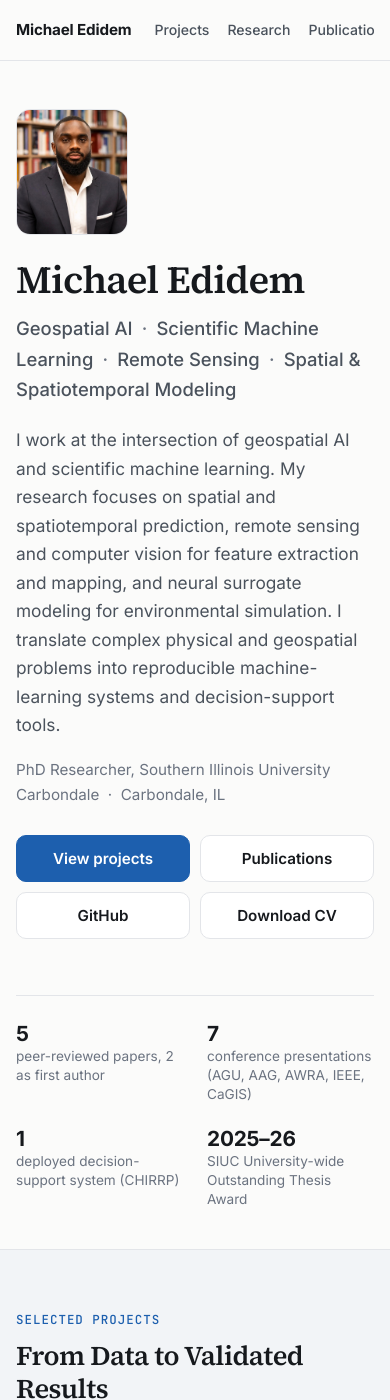
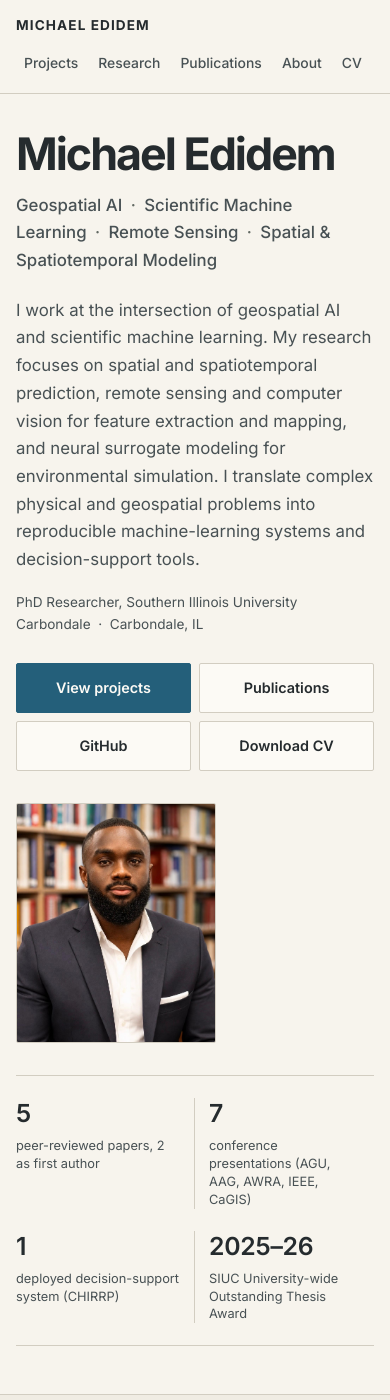
Before and after one commit to mikedidem/medidem, a Jekyll site: the page built from _pages/home.html, in a window 390 px wide and 1400 px high. Built offline with Jekyll 4.4.1, drawn with Linux system fonts in a browser that asks for light colours.

Commit message:
Switch to atlas theme with groundwater results explorer
Warm paper-and-ink palette replaces the dark console look. Results
explorer reads the six reported evaluation results from a data file.

```diff
--- a/_layouts/portfolio.html
+++ b/_layouts/portfolio.html
@@ -1,5 +1,5 @@
 <!doctype html>
-<html lang="en">
+<html lang="en" data-theme="light">
 <head>
   <meta charset="utf-8">
   <meta name="viewport" content="width=device-width, initial-scale=1">
@@ -23,6 +23,7 @@
   <link rel="preconnect" href="https://fonts.gstatic.com" crossorigin>
   <link href="https://fonts.googleapis.com/css2?family=Inter:wght@400;500;600;700&family=Source+Serif+4:opsz,wght@8..60,600&family=JetBrains+Mono:wght@400;500&display=swap" rel="stylesheet">
   <link rel="stylesheet" href="{{ '/assets/css/portfolio.css' | relative_url }}">
+  <link rel="stylesheet" href="{{ '/assets/css/atlas.css' | relative_url }}">
 
   <script>
     (function () {
@@ -49,7 +50,7 @@
             <a href="{{ link.url | relative_url }}"{% if link_path != "/" and page.url == link_path %} aria-current="page"{% endif %}>{{ link.title }}</a>
           {% endif %}
         {% endfor %}
-        <button class="theme-toggle" type="button" aria-label="Toggle dark mode" title="Toggle dark mode">
+        <button class="theme-toggle" type="button" aria-label="Switch color theme" title="Switch color theme">
           <svg class="icon-moon" viewBox="0 0 24 24" width="18" height="18" aria-hidden="true"><path fill="currentColor" d="M21 12.8A9 9 0 1 1 11.2 3a7 7 0 0 0 9.8 9.8z"/></svg>
           <svg class="icon-sun" viewBox="0 0 24 24" width="18" height="18" aria-hidden="true"><circle cx="12" cy="12" r="4.5" fill="currentColor"/><g stroke="currentColor" stroke-width="2" stroke-linecap="round"><path d="M12 1.5v2.5M12 20v2.5M1.5 12H4M20 12h2.5M4.6 4.6l1.8 1.8M17.6 17.6l1.8 1.8M4.6 19.4l1.8-1.8M17.6 6.4l1.8-1.8"/></g></svg>
         </button>
@@ -78,13 +79,13 @@
       if (!btn) return;
       btn.addEventListener('click', function () {
         var root = document.documentElement;
-        var current = root.getAttribute('data-theme') ||
-          (window.matchMedia('(prefers-color-scheme: dark)').matches ? 'dark' : 'light');
+        var current = root.getAttribute('data-theme') || 'light';
         var next = current === 'dark' ? 'light' : 'dark';
         root.setAttribute('data-theme', next);
         try { localStorage.setItem('color-scheme', next); } catch (e) {}
       });
     })();
   </script>
+  <script src="{{ '/assets/js/groundwater-explorer.js' | relative_url }}" defer></script>
 </body>
 </html>
--- /dev/null
+++ b/assets/css/atlas.css
@@ -0,0 +1,154 @@
+/* Research atlas: paper, ink and scientific figures. */
+:root, :root[data-theme="light"] {
+  --bg:#f7f4ed; --surface:#fcfaf5; --surface-2:#eee9df; --band:#f0ece3;
+  --text:#252b2e; --text-2:#485154; --muted:#626963; --border:#d2cdc1;
+  --accent:#245f7a; --accent-hover:#163f53; --accent-soft:#e7eef0; --good:#356649;
+  --terrain:#806344; --shadow:none; --display:"Inter",sans-serif; --radius:2px; color-scheme:light;
+}
+:root[data-theme="dark"] {
+  --bg:#1e2528; --surface:#252e31; --surface-2:#313b3e; --band:#222a2d;
+  --text:#ede8dc; --text-2:#c5c7bf; --muted:#a7afa7; --border:#4d5756;
+  --accent:#a3c5d2; --accent-hover:#c8e2eb; --accent-soft:#303f45; --good:#b5c9ad;
+  --terrain:#cfb694; --shadow:none; color-scheme:dark;
+}
+body { background:var(--bg); font-size:17px; }
+.container { max-width:1200px; }
+h1,h2 { font-weight:650; }
+h1 { font-size:clamp(3rem,6vw,5.1rem); letter-spacing:-.065em; }
+h2 { letter-spacing:-.045em; }
+.site-header__inner { min-height:76px; }
+.site-brand::before { content:none; }
+.site-nav a { font-size:.82rem; }
+.site-nav a:hover { color:var(--accent); }
+a:focus-visible,button:focus-visible,select:focus-visible { outline:3px solid var(--accent); outline-offset:5px; }
+.hero { position:relative; overflow:hidden; padding:80px 0 48px; }
+.hero__grid { grid-template-columns:minmax(0,1fr) 280px; gap:64px; }
+.hero__photo { width:280px; height:340px; border-radius:18px; object-fit:cover; object-position:center 20%; border:1px solid var(--border); box-shadow:var(--shadow); }
+.hero__tagline { color:var(--accent); font-size:1.03rem; max-width:600px; }
+.hero__summary { font-size:1rem; max-width:600px; }
+.hero__meta { font-size:.85rem; color:var(--text-2); }
+.hero .eyebrow { font-size:.7rem; letter-spacing:.16em; margin-bottom:22px; }
+.btn { border-radius:7px; font-size:.85rem; padding:12px 16px; transition:transform .2s,border-color .2s; }
+.btn:hover { transform:translateY(-2px); }
+.btn--primary,.btn--primary:hover { color:var(--surface)!important; }
+:root[data-theme="dark"] .btn--primary { color:var(--bg)!important; }
+.stats { gap:14px; border:0; padding:0; margin-top:42px; }
+.stat { background:var(--surface); border:1px solid var(--border); border-radius:10px; padding:20px; position:relative; }
+.stat::before { content:''; position:absolute; top:0; left:20px; width:28px; height:2px; background:var(--accent); }
+.stat__value { font:500 1.8rem var(--mono); color:var(--accent); margin-bottom:9px; }
+.stat__label { font-size:.76rem; color:var(--text-2); }
+.section { padding:80px 0; }
+.section-head { margin-bottom:32px; }
+.eyebrow { font-size:.7rem; letter-spacing:.13em; }
+.project__kicker { color:var(--accent); font-size:.67rem; }
+.project,.flagship { transition:border-color .25s,box-shadow .25s; }
+.project:hover,.flagship:hover { border-color:var(--accent); box-shadow:none; }
+.flagship h3 { font-family:var(--font); font-size:1.5rem; }
+.flagship__body { padding:32px; grid-template-columns:1fr; }
+.metric__value { color:var(--accent); }
+.current { border-style:solid; border-color:var(--border); background:var(--surface); }
+.theme__num { font-size:.75rem; }
+.cta,:root[data-theme="dark"] .cta { background:var(--band); color:var(--text); border-top:1px solid var(--border); }
+.explorer { padding:26px 30px; background:var(--surface); border-bottom:1px solid var(--border); }
+.explorer__head { display:flex; align-items:start; justify-content:space-between; gap:24px; margin-bottom:20px; }
+.explorer h3 { font-size:1.15rem; margin:0; }
+.explorer__controls { display:flex; gap:14px; flex-wrap:wrap; }
+.explorer label { display:grid; gap:6px; font:.65rem var(--mono); color:var(--muted); text-transform:uppercase; letter-spacing:.08em; }
+.explorer select { background:var(--bg); border:1px solid var(--border); border-radius:6px; color:var(--text); padding:10px 30px 10px 12px; font: .8rem var(--font); min-height:42px; }
+.explorer__readout { display:grid; grid-template-columns:repeat(3,1fr); gap:14px; }
+.readout { padding:18px; border:1px solid var(--border); border-radius:9px; background:var(--bg); }
+.readout span { display:block; font:.65rem var(--mono); color:var(--muted); margin-bottom:10px; }
+.readout strong { font:500 clamp(1.35rem,3vw,2rem) var(--mono); color:var(--accent); }
+.readout small { display:block; font-size:.72rem; color:var(--muted); margin-top:8px; }
+.residual-plot { margin:22px 0; }
+.residual-plot__title { font:.7rem var(--mono); color:var(--text-2); margin-bottom:16px; }
+.residual-row { display:grid; grid-template-columns:80px 1fr 66px; align-items:center; gap:12px; font:.72rem var(--mono); margin:13px 0; }
+.residual-track { height:12px; background:var(--surface-2); position:relative; border-radius:3px; }
+.residual-track::after { content:''; position:absolute; left:25%; top:-4px; height:20px; width:1px; background:var(--text-2); }
+.residual-bar { display:block; height:100%; background:var(--muted); border-radius:3px; transition:width .35s,background .25s; }
+.residual-row[data-selected="true"] .residual-bar { background:var(--accent); box-shadow:none; }
+.residual-row[data-selected="true"] { color:var(--accent); }
+.explorer__note { font-size:.85rem; color:var(--text-2); margin-bottom:10px; }
+.explorer__source { font-size:.72rem; color:var(--muted); margin:0; }
+.explorer__table { font-size:.8rem; }
+.explorer__table summary { cursor:pointer; color:var(--accent); margin:14px 0; }
+.explorer__table .table-wrap { margin:12px 0; }
+.js-only { display:none; }
+.explorer.is-ready .js-only { display:flex; }
+@media(max-width:900px) { .hero__grid { gap:32px; grid-template-columns:minmax(0,1fr) 220px; } .hero__photo { width:220px; height:280px; } .explorer__head { flex-direction:column; } }
+@media(max-width:720px) {
+ .site-header__inner { flex-direction:column; align-items:flex-start; gap:8px; padding-top:14px; padding-bottom:10px; }
+ .site-nav { width:100%; } .site-nav a { padding:8px; } html { scroll-padding-top:120px; }
+ .hero { padding-top:42px; } .hero__grid { grid-template-columns:1fr; } .hero__photo { width:200px; height:240px; order:0; justify-self:start; }
+ .stats { gap:10px; } .stat { padding:15px; } .stat__value { font-size:1.5rem; }
+ .section { padding:56px 0; } .explorer { padding:20px; } .explorer__readout { grid-template-columns:1fr; gap:10px; }
+ .readout { display:grid; grid-template-columns:1fr 1fr; align-items:center; padding:14px; } .readout span { margin:0; } .readout small { grid-column:2; }
+ .residual-row { grid-template-columns:65px 1fr 55px; gap:8px; font-size:.65rem; }
+ .flagship__body { padding:24px 20px; } .hero .btn-row { gap:8px; }
+}
+@media(prefers-reduced-motion:reduce) { *,*::before,*::after { animation:none!important; transition:none!important; } html { scroll-behavior:auto; } }
+/* Figure plates and editorial hierarchy */
+h1 { font-size:clamp(2.8rem,5.3vw,4.6rem); letter-spacing:-.045em; }
+h2 { font-size:clamp(1.8rem,3vw,2.4rem); }
+.site-header { background:var(--bg); backdrop-filter:none; }
+.site-brand { letter-spacing:.08em; text-transform:uppercase; font-size:.85rem; }
+.site-header__inner { min-height:70px; }
+.site-nav a { font-size:.87rem; border-radius:0; }
+.eyebrow,.project__kicker,.hero .eyebrow { font-family:var(--font); letter-spacing:.13em; font-weight:600; font-size:.72rem; color:var(--terrain); }
+.hero__tagline { color:var(--text-2); font-size:1.05rem; }
+.hero__summary { font-size:1.05rem; }
+.hero__photo { border-radius:2px; box-shadow:none; }
+.btn,.theme-toggle,.tags li,.status { border-radius:2px; }
+.btn { font-size:.9rem; }
+.btn:hover { transform:none; }
+.opening-plate { margin:48px 0 0; padding:0; }
+.opening-plate img { width:100%; height:auto; border:1px solid var(--border); border-radius:0; }
+.opening-plate figcaption { max-width:900px; margin:12px 0 0; font-size:.85rem; line-height:1.6; color:var(--text-2); }
+.figure-number { font-weight:600; color:var(--terrain); }
+.stats { border-top:1px solid var(--border); border-bottom:1px solid var(--border); margin-top:32px; gap:0; padding:22px 0; }
+.stat { border:0; border-right:1px solid var(--border); background:transparent; border-radius:0; padding:0 22px; }
+.stat:first-child { padding-left:0; } .stat:last-child { border-right:0; }
+.stat::before { content:none; }
+.stat__value { font:600 1.55rem var(--font); color:var(--text); }
+.stat__label { color:var(--text-2); font-size:.8rem; }
+.project,.flagship { border-radius:2px; box-shadow:none; }
+.project__media { padding:12px; }
+.current { border:0; border-top:1px solid var(--border); border-bottom:1px solid var(--border); border-radius:0; background:transparent; padding:26px 0; }
+.metric { border-left:2px solid var(--border); }
+.metric__value { color:var(--text); font-size:1.5rem; }
+.explorer { background:var(--surface); }
+.explorer__readout { border-top:1px solid var(--border); border-bottom:1px solid var(--border); gap:0; }
+.readout { border:0; border-right:1px solid var(--border); border-radius:0; background:transparent; padding:18px; }
+.readout:last-child { border-right:0; }
+.readout span,.explorer label,.residual-plot__title { font-family:var(--font); font-size:.75rem; letter-spacing:.02em; }
+.readout strong { color:var(--text); font:600 clamp(1.35rem,3vw,2rem) var(--font); font-variant-numeric:tabular-nums; }
+.residual-row { font-family:var(--font); font-variant-numeric:tabular-nums; font-size:.8rem; }
+.residual-track,.residual-bar { border-radius:0; }
+.residual-track { background:var(--surface-2); }
+.residual-bar { background:var(--terrain); }
+.explorer select { border-radius:2px; }
+.explorer__note { font-size:.9rem; }
+.explorer__source { font-size:.8rem; }
+.cta h2 { color:var(--text); } .cta p { color:var(--text-2); }
+.cta .btn--light { color:var(--surface); background:var(--accent); border-color:var(--accent); }
+.cta .btn--ghost { color:var(--text); border-color:var(--border); }
+.cta .btn:hover { border-color:var(--accent); }
+.page-body figure img { border-radius:0; border:1px solid var(--border); }
+.page-body .methods-plate { width:min(1100px,calc(100vw - 48px)); margin-left:50%; transform:translateX(-50%); }
+.page-body figcaption { text-align:left; color:var(--text-2); }
+@media(max-width:720px) {
+ .hero { padding-top:36px; } .opening-plate { margin-top:32px; }
+ .stats { gap:22px 0; } .stat { padding:0 14px; } .stat:nth-child(odd) { padding-left:0; } .stat:nth-child(even) { border-right:0; }
+ .readout { border-right:0; border-bottom:1px solid var(--border); } .readout:last-child { border-bottom:0; }
+ .residual-row { font-size:.7rem; } .page-body .methods-plate { width:100%; margin-left:0; transform:none; }
+}
+/* A small cartography side project */
+.side-project { border-top:1px solid var(--border); padding:56px 0; }
+.side-project__grid { display:grid; grid-template-columns:1.1fr 1fr; gap:44px; align-items:center; }
+.side-project h2 { font-size:1.7rem; }
+.side-project p { color:var(--text-2); font-size:.97rem; }
+.cartography-plate { margin:0 0 28px; }
+.side-project .cartography-plate { margin:0; }
+.cartography-plate img { width:100%; height:auto; border:1px solid var(--border); border-radius:0; background:#f6f5df; }
+.cartography-plate figcaption { color:var(--text-2); font-size:.8rem; line-height:1.6; margin-top:10px; }
+@media(max-width:720px) { .side-project__grid { grid-template-columns:1fr; gap:24px; } .side-project { padding:40px 0; } }
--- /dev/null
+++ b/assets/js/groundwater-explorer.js
@@ -0,0 +1,35 @@
+(function () {
+  'use strict';
+  const panel = document.getElementById('groundwater-explorer');
+  if (!panel) return;
+  const source = document.getElementById('groundwater-data');
+  let results;
+  try { results = JSON.parse(source.textContent); } catch (_) { return; }
+  const benchmark = document.getElementById('benchmark-select');
+  const model = document.getElementById('model-select');
+  const set = (id, value) => { document.getElementById(id).textContent = value; };
+  function render() {
+    const rows = results.filter(row => row.benchmark === benchmark.value);
+    const selected = rows.find(row => row.model === model.value);
+    if (!selected) return;
+    set('result-r2', selected.r2.toFixed(5));
+    set('result-rmse', 'RMSE ' + selected.rmse.toFixed(4) + ' m');
+    set('result-residual', selected.residual + '×');
+    set('result-mass', selected.mass + '%');
+    const interpretation = selected.model === 'PINN'
+      ? 'high predictive accuracy with ' + selected.mass + '% mass-balance error. A residual below 1 measures agreement with the diagnostic operator; it does not establish superiority to MODFLOW.'
+      : 'R² exceeds 0.999, but the PDE residual is ' + selected.residual + '× the numerical baseline and mass-balance error is ' + selected.mass + '% of well extraction.';
+    set('result-note', selected.benchmark + ' / ' + selected.model + ': ' + interpretation);
+    panel.querySelectorAll('.residual-row').forEach(element => {
+      const row = rows.find(item => item.model === element.dataset.model);
+      element.dataset.selected = String(row.model === selected.model);
+      element.querySelector('.residual-bar').style.width = ((Math.log10(row.residual) + 1) / 4 * 100) + '%';
+      element.querySelector('.residual-value').textContent = row.residual + '×';
+    });
+    document.getElementById('residual-plot').setAttribute('aria-label', benchmark.value + ' residual ratios: ' + rows.map(row => row.model + ' ' + row.residual).join(', ') + '. MODFLOW reference is 1.');
+  }
+  benchmark.addEventListener('change', render);
+  model.addEventListener('change', render);
+  render();
+  panel.classList.add('is-ready');
+})();
```
Also changed, not shown: _data/groundwater_results.json (added, +8 -0 lines).
